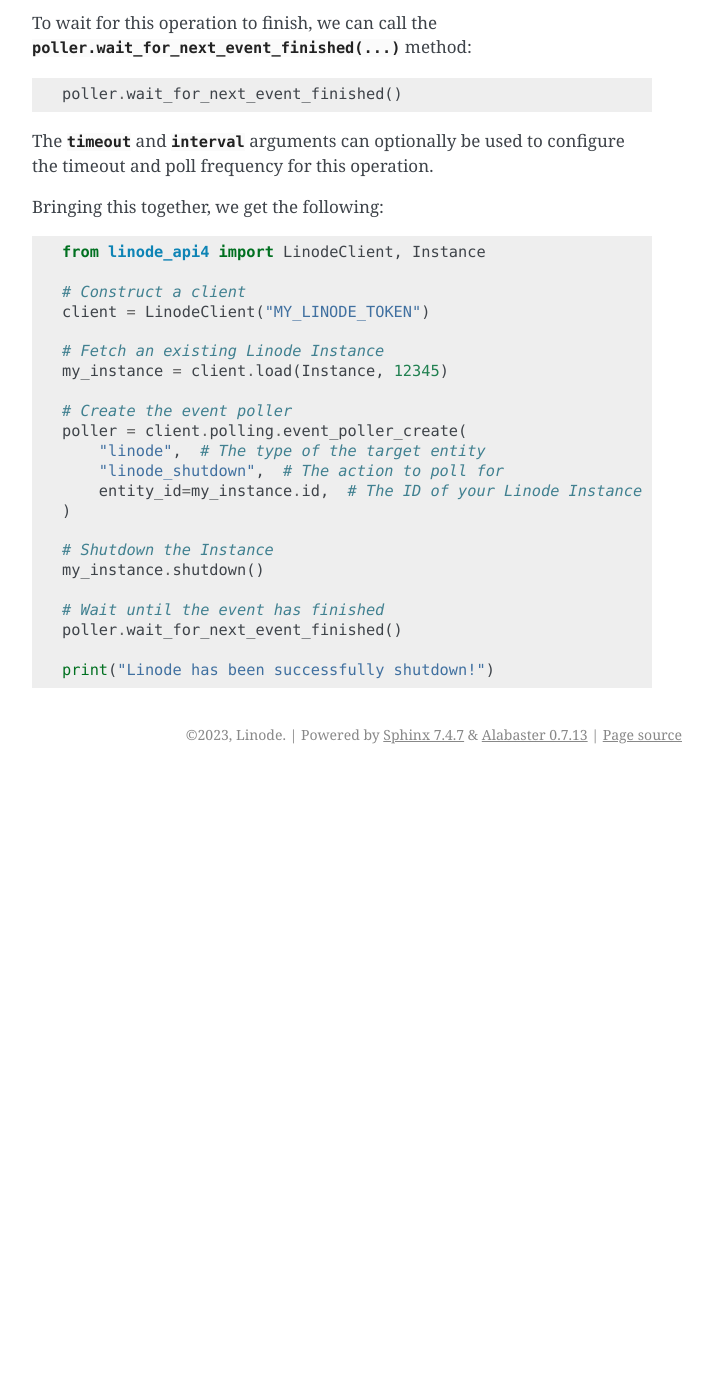
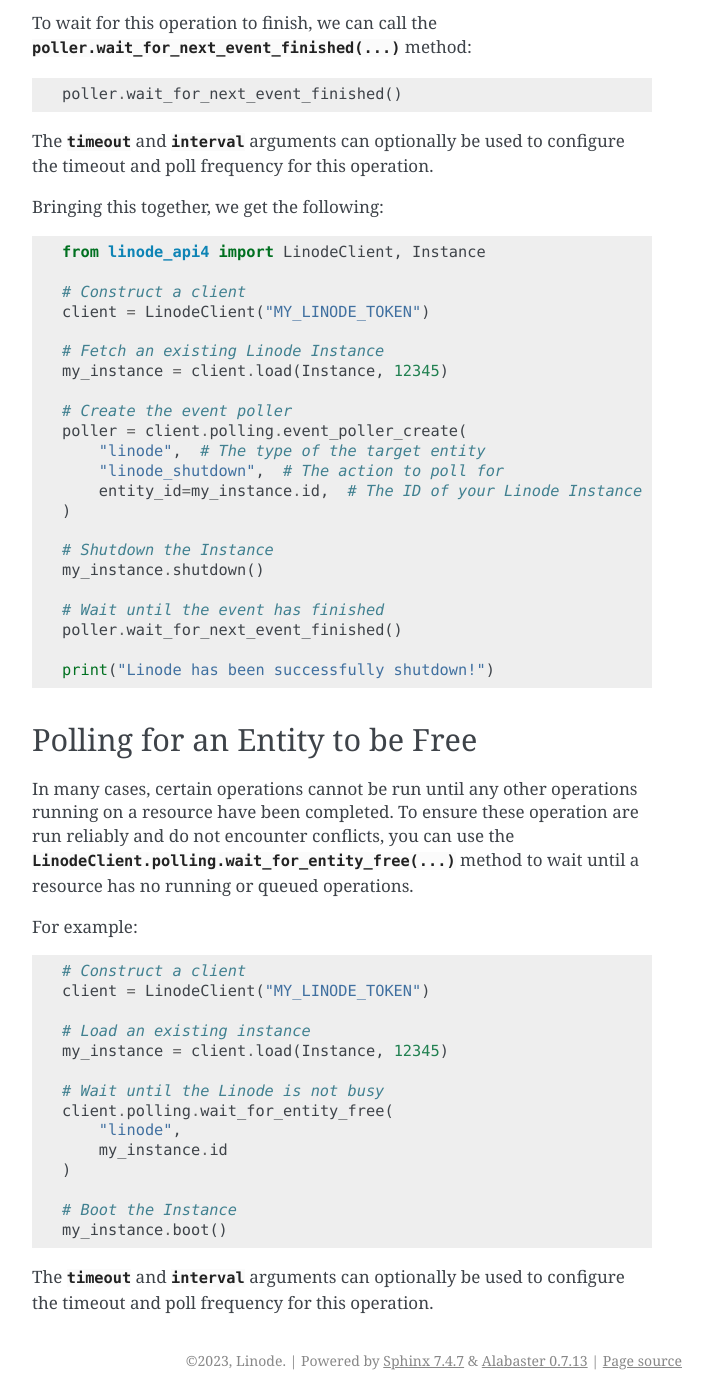
Before and after one commit to linode/linode_api4-python, a Sphinx documentation site: the page built from docs/guides/event_polling.rst, in a window 1280 px wide and 1400 px high, scrolled down 840 px. Shown: the whole window, without its empty margins (458-1171 px from the left). Built offline with Sphinx 7.4.7, drawn with Linux system fonts in a browser that asks for light colours; before the commit the page ends 1614 px from its top, so only the background shows below that; some of the changed text lies outside the part shown.

Commit message:
Finish up docs

```diff
--- a/docs/guides/event_polling.rst
+++ b/docs/guides/event_polling.rst
@@ -73,3 +73,32 @@ Bringing this together, we get the following::
     poller.wait_for_next_event_finished()
 
     print("Linode has been successfully shutdown!")
+
+Polling for an Entity to be Free
+--------------------------------
+
+In many cases, certain operations cannot be run until any other operations running on a resource have
+been completed. To ensure these operation are run reliably and do not encounter conflicts,
+you can use the
+:meth:`LinodeClient.polling.wait_for_entity_free(...) <PollingGroup.wait_for_entity_free>` method
+to wait until a resource has no running or queued operations.
+
+For example::
+
+    # Construct a client
+    client = LinodeClient("MY_LINODE_TOKEN")
+
+    # Load an existing instance
+    my_instance = client.load(Instance, 12345)
+
+    # Wait until the Linode is not busy
+    client.polling.wait_for_entity_free(
+        "linode",
+        my_instance.id
+    )
+
+    # Boot the Instance
+    my_instance.boot()
+
+The :py:class:`timeout` and :py:class:`interval` arguments can optionally be used to configure the timeout
+and poll frequency for this operation.
```
Also changed, not shown: other parts of docs/guides/event_polling.rst (+1 -1 lines).
